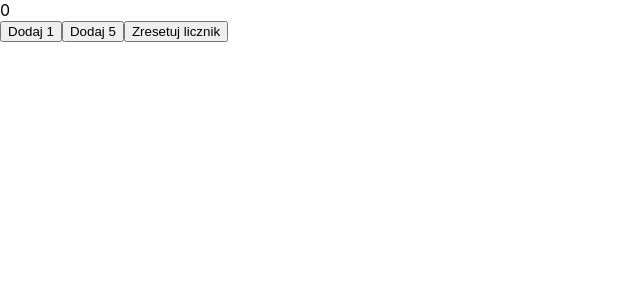
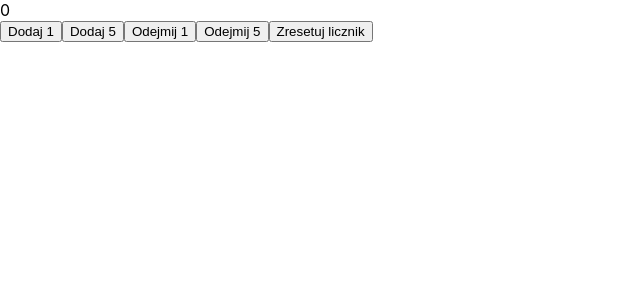
Before and after one commit to Kubzer0/counter-react-app, a React (Create React App) app: page / in a window 1280 px wide. Shown: the top 300 px of the page, without its empty margins (0-640 px from the left). Built offline with nearby package versions, Linux system fonts and the light colour scheme.

Commit message:
added dec functionality

```diff
--- a/src/Counter.js
+++ b/src/Counter.js
@@ -21,9 +21,14 @@ class Counter extends React.Component {
     incByOneHandler() {
         this.setState({ number: this.state.number + 1 })
     }
-
     incByFiveHandler() {
         this.setState({ number: this.state.number + 5 })
+    }
+    decByOneHandler() {
+        this.setState({ number: this.state.number - 1 })
+    }
+    decByFiveHandler() {
+        this.setState({ number: this.state.number - 5 })
     }
     resetCounter() {
         this.setState({ number: this.props.initialValue })
@@ -46,6 +51,16 @@ class Counter extends React.Component {
                     Dodaj 5
                 </button>
                 <button
+                    onClick={() => this.decByOneHandler()}
+                >
+                    Odejmij 1
+                </button>
+                <button
+                    onClick={() => this.decByFiveHandler()}
+                >
+                    Odejmij 5
+                </button>
+                <button
                     onClick={() => this.resetCounter()}
                 >
                     Zresetuj licznik
```
